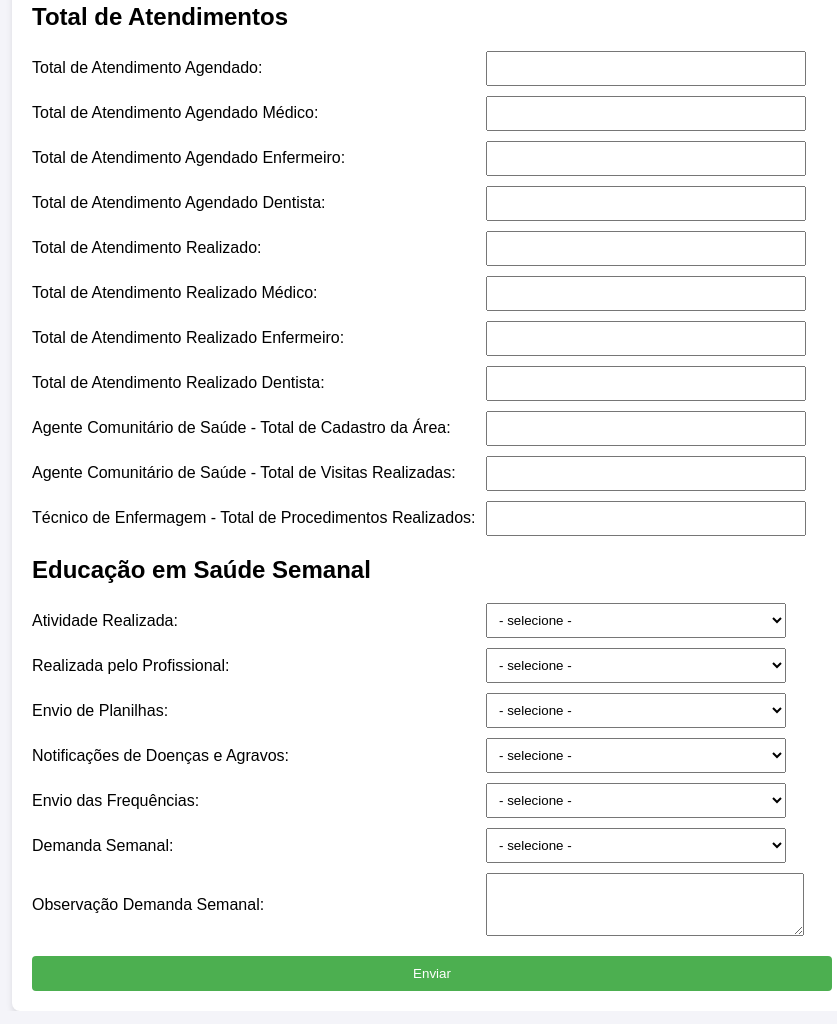
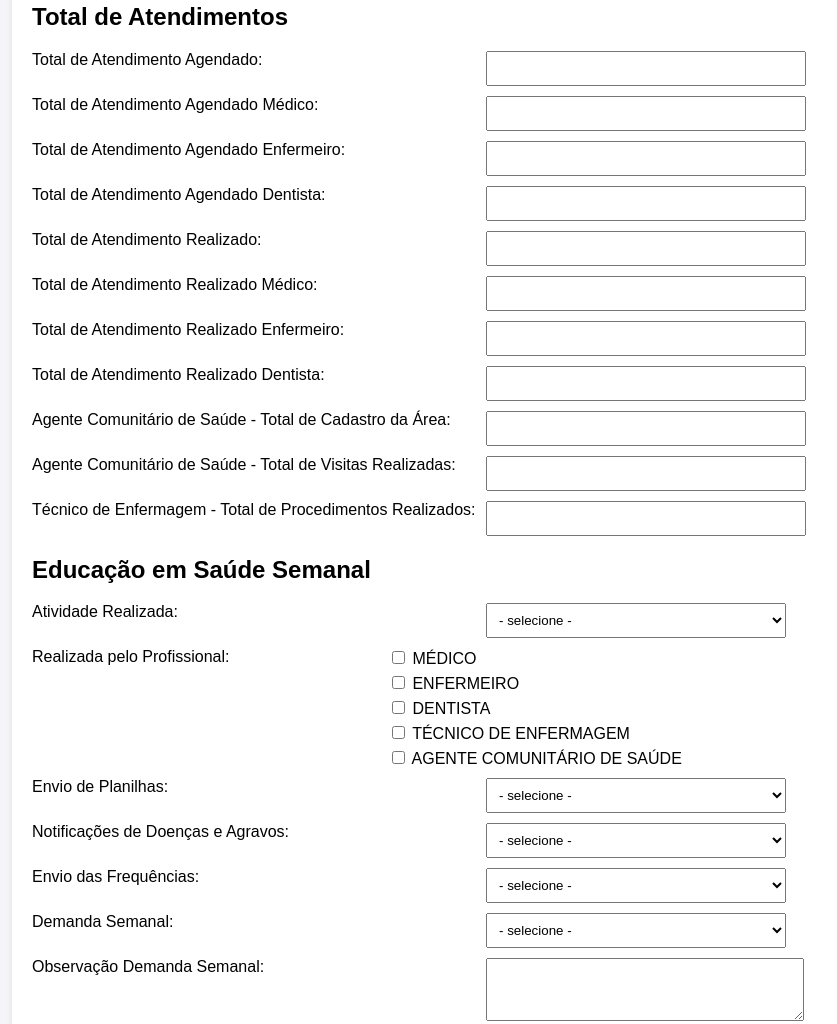
Before and after one commit to n3agenciaderesultados/gerentesaude.cadastro, a plain HTML site: page index.html in a window 1280 px wide. Shown: the part 356-1380 px from the top of the page, without its empty margins (208-1045 px from the left). Drawn offline with Linux system fonts and the light colour scheme.

Commit message:
Update index.html

```diff
--- a/index.html
+++ b/index.html
@@ -33,7 +33,7 @@
         }
         .form-group {
             display: flex;
-            align-items: center;
+            align-items: flex-start; /* Alinha o início dos elementos */
             gap: 10px;
             margin-bottom: 10px;
         }
@@ -64,6 +64,15 @@
         }
         button:hover {
             background-color: #45a049;
+        }
+        /* Estilo para os checkboxes */
+        .checkbox-group {
+            display: flex;
+            flex-direction: column;
+            gap: 5px;
+        }
+        .checkbox-group label {
+            font-weight: normal;
         }
     </style>
 </head>
@@ -190,15 +199,24 @@
                 </select>
             </div>
             <div class="form-group">
-                <label for="realizadaPor">Realizada pelo Profissional:</label>
-                <select id="realizadaPor" name="realizadaPor">
-                    <option value="">- selecione -</option>
-                    <option value="MÉDICO">MÉDICO</option>
-                    <option value="ENFERMEIRO">ENFERMEIRO</option>
-                    <option value="DENTISTA">DENTISTA</option>
-                    <option value="TÉCNICO DE ENFERMAGEM">TÉCNICO DE ENFERMAGEM</option>
-                    <option value="AGENTE COMUNITÁRIO DE SAÚDE">AGENTE COMUNITÁRIO DE SAÚDE</option>
-                </select>
+                <label>Realizada pelo Profissional:</label>
+                <div class="checkbox-group">
+                    <label style="font-weight: normal;">
+                        <input type="checkbox" name="realizadaPor" value="MÉDICO"> MÉDICO
+                    </label>
+                    <label style="font-weight: normal;">
+                        <input type="checkbox" name="realizadaPor" value="ENFERMEIRO"> ENFERMEIRO
+                    </label>
+                    <label style="font-weight: normal;">
+                        <input type="checkbox" name="realizadaPor" value="DENTISTA"> DENTISTA
+                    </label>
+                    <label style="font-weight: normal;">
+                        <input type="checkbox" name="realizadaPor" value="TÉCNICO DE ENFERMAGEM"> TÉCNICO DE ENFERMAGEM
+                    </label>
+                    <label style="font-weight: normal;">
+                        <input type="checkbox" name="realizadaPor" value="AGENTE COMUNITÁRIO DE SAÚDE"> AGENTE COMUNITÁRIO DE SAÚDE
+                    </label>
+                </div>
             </div>
             <div class="form-group">
                 <label for="envioPlanilhas">Envio de Planilhas:</label>
@@ -243,6 +261,10 @@
 
         <script>
             function submitForm() {
+                // Coleta os valores dos checkboxes marcados
+                const realizadaPorCheckboxes = document.querySelectorAll('input[name="realizadaPor"]:checked');
+                const realizadaPorValues = Array.from(realizadaPorCheckboxes).map(checkbox => checkbox.value).join(', ');
+
                 const data = {
                     "Data de Atendimento": document.getElementById('dataAtendimento').value,
                     "Unidades Básicas de Saúde": document.getElementById('ubs').value,
@@ -260,7 +282,7 @@
                     "Agente Comunitário de Saúde - Total de Visitas Realizadas": document.getElementById('acsVisitas').value,
                     "Técnico de Enfermagem - Total de Procedimentos Realizados": document.getElementById('tecEnfermagemProcedimentos').value,
                     "Atividade Realizada": document.getElementById('atividadeRealizada').value,
-                    "Realizada pelo Profissional": document.getElementById('realizadaPor').value,
+                    "Realizada pelo Profissional": realizadaPorValues, // Valores concatenados dos checkboxes
                     "Envio de Planilhas": document.getElementById('envioPlanilhas').value,
                     "Notificações de Doenças e Agravos": document.getElementById('notificacoesDoencas').value,
                     "Envio das Frequências": document.getElementById('envioFrequencias').value,
```
